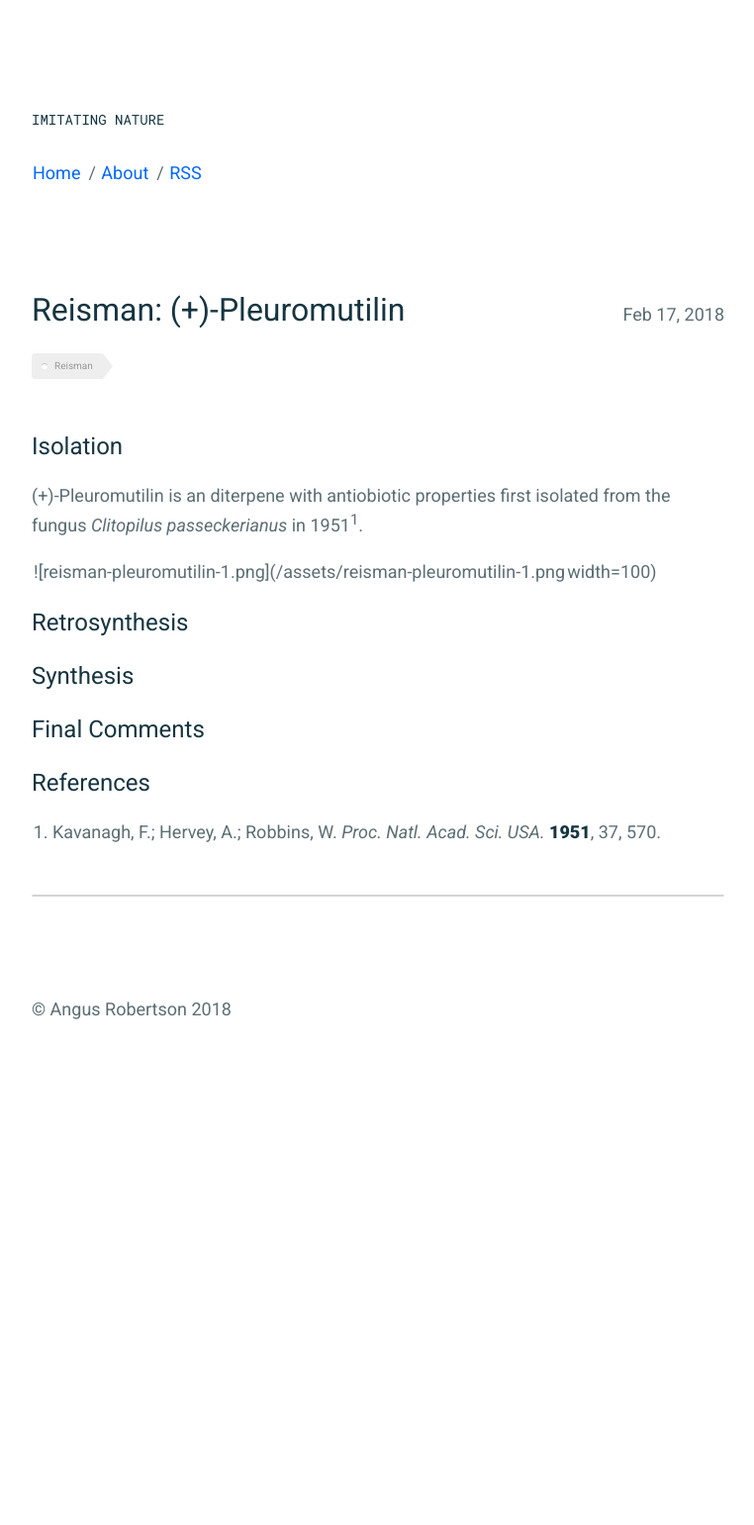
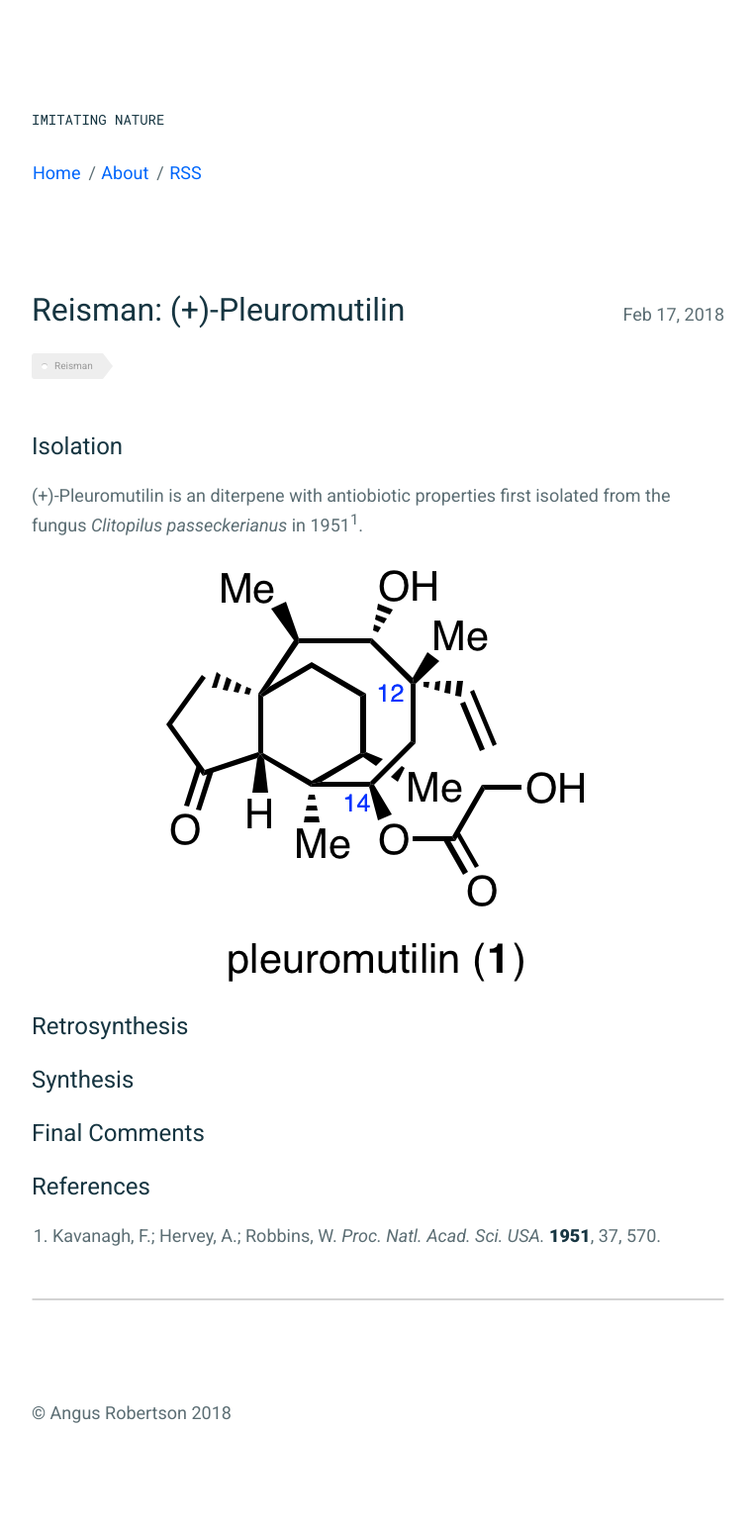
Before and after one commit to robotNoir/robotNoir.github.io, a Jekyll site: the page built from _posts/2018-02-17-reisman-pleuromutilin.md, in a window 1280 px wide. Shown: the whole page at 99% size, without its empty margins (258-1020 px from the left). Built offline with Jekyll 4.4.1, drawn with Linux system fonts in a browser that asks for light colours; before the commit the page ends 1133 px from its top, so only the background shows below that.

Commit message:
Update 2018-02-17-reisman-pleuromutilin.md

```diff
--- a/_posts/2018-02-17-reisman-pleuromutilin.md
+++ b/_posts/2018-02-17-reisman-pleuromutilin.md
@@ -14,7 +14,7 @@ description: >-
 ## Isolation
 (+)-Pleuromutilin is an diterpene with antiobiotic properties first isolated from the fungus *Clitopilus passeckerianus* in 1951<sup>1</sup>.
 
-![reisman-pleuromutilin-1.png]({{site.baseurl}}/assets/reisman-pleuromutilin-1.png | width=100)
+![reisman-pleuromutilin-1.png]({{site.baseurl}}/assets/reisman-pleuromutilin-1.png)
 {: .center}
 
 
```
